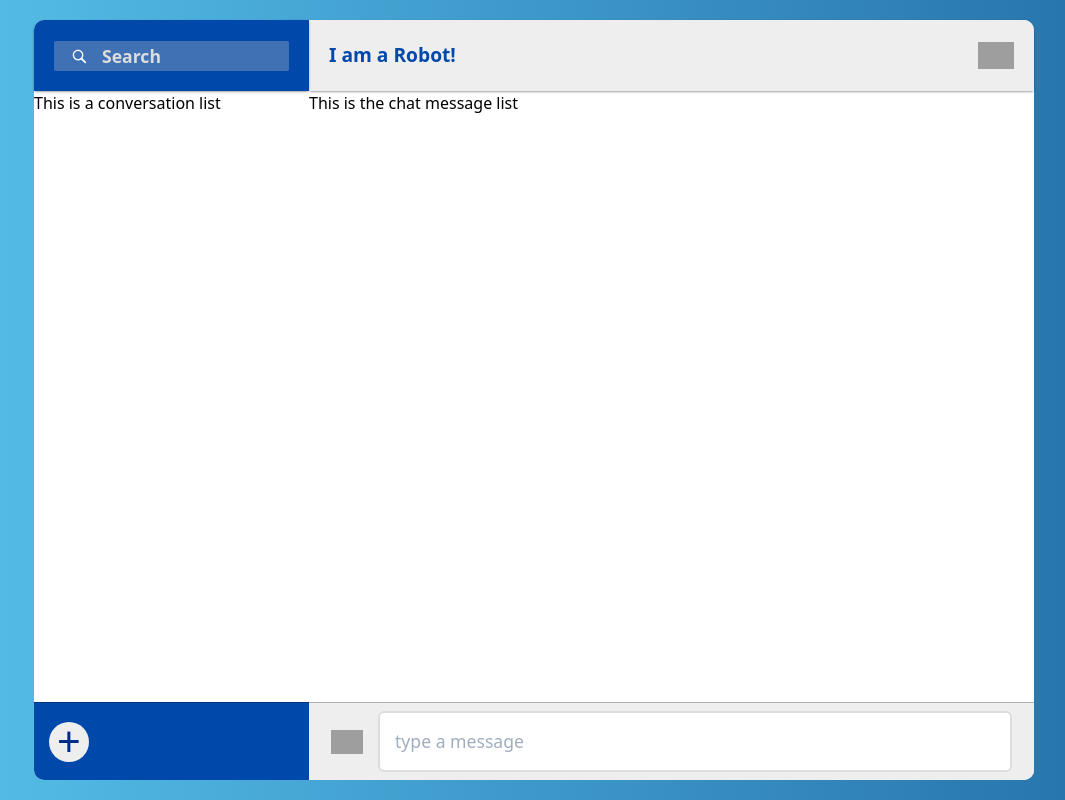
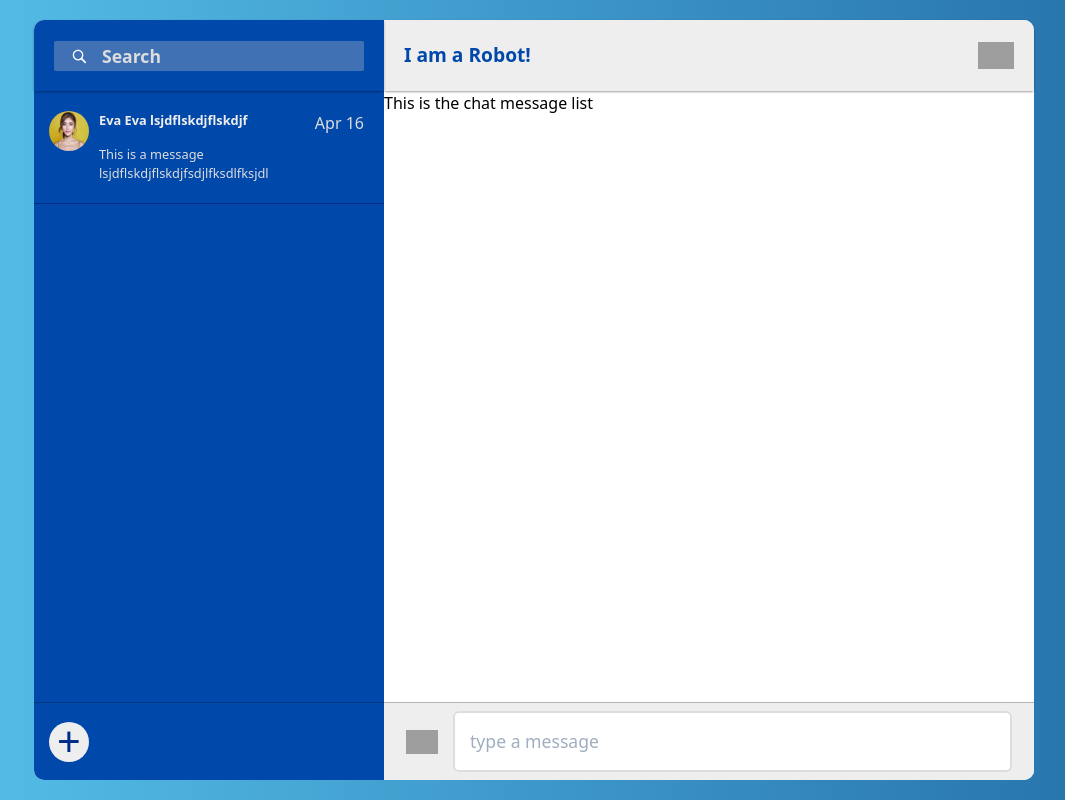
Before and after one commit to iromashko/angular-projects, an Angular app: page /chat in a window 1280 px wide. Shown: the whole page, without its empty margins (106-1171 px from the left). Built offline with nearby package versions, Linux system fonts and the light colour scheme; grey boxes are pictures that could not be loaded.

Commit message:
conversation list

```diff
--- a/src/app/pages/chat/chat.component.html
+++ b/src/app/pages/chat/chat.component.html
@@ -3,7 +3,16 @@
     <div id="search-container">
       <input type="text" placeholder="Search" />
     </div>
-    <div id="conversation-list">This is a conversation list</div>
+    <div id="conversation-list">
+      <div class="conversation">
+        <img src="../../../assets/images/profiles/kim.jpeg" alt="profile1" />
+        <div class="title-text">Eva Eva lsjdflskdjflskdjf</div>
+        <div class="created-date">Apr 16</div>
+        <div class="conversation-message">
+          This is a message lsjdflskdjflskdjfsdjlfksdlfksjdl
+        </div>
+      </div>
+    </div>
     <div id="new-message-container">
       <a href="#">+</a>
     </div>
--- a/src/app/pages/chat/chat.component.scss
+++ b/src/app/pages/chat/chat.component.scss
@@ -23,11 +23,11 @@
     "search-container chat-title" 71px
     "conversation-list chat-message-list" 1fr
     "new-message-container chat-form" 78px
-    / 275px 1fr;
+    / 350px 1fr;
 }
 
 #search-container,
-#conversation-container,
+#conversation-list,
 #new-message-container {
   background: #0048aa;
 }
@@ -66,6 +66,43 @@
 
 #conversation-list {
   grid-area: conversation-list;
+}
+
+.conversation {
+  color: #ddd;
+  font-size: 0.8rem;
+  border-bottom: 1px solid #002c88;
+  padding: 20px 20px 20px 15px;
+
+  display: grid;
+  grid-template-columns: 40px 1fr max-content;
+  gap: 10px;
+
+  &.active,
+  &:hover {
+    background: #002c88;
+  }
+
+  &:hover {
+    cursor: pointer;
+  }
+
+  & > img {
+    height: 40px;
+    border-radius: 100%;
+    grid-row: span 2;
+  }
+}
+
+.title-text {
+  font-weight: bold;
+  color: #eee;
+}
+
+.created-date {
+  color: #ddd;
+  white-space: nowrap;
+  font-size: 1rem;
 }
 
 #new-message-container {
```
